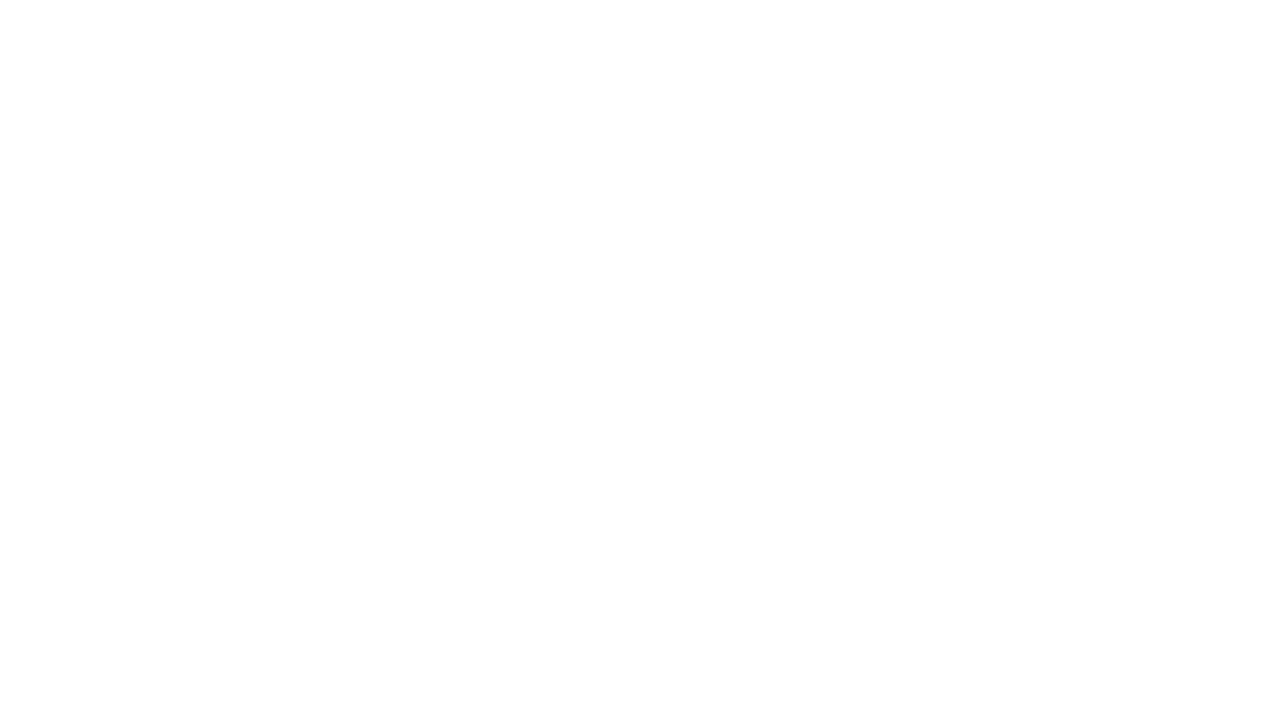
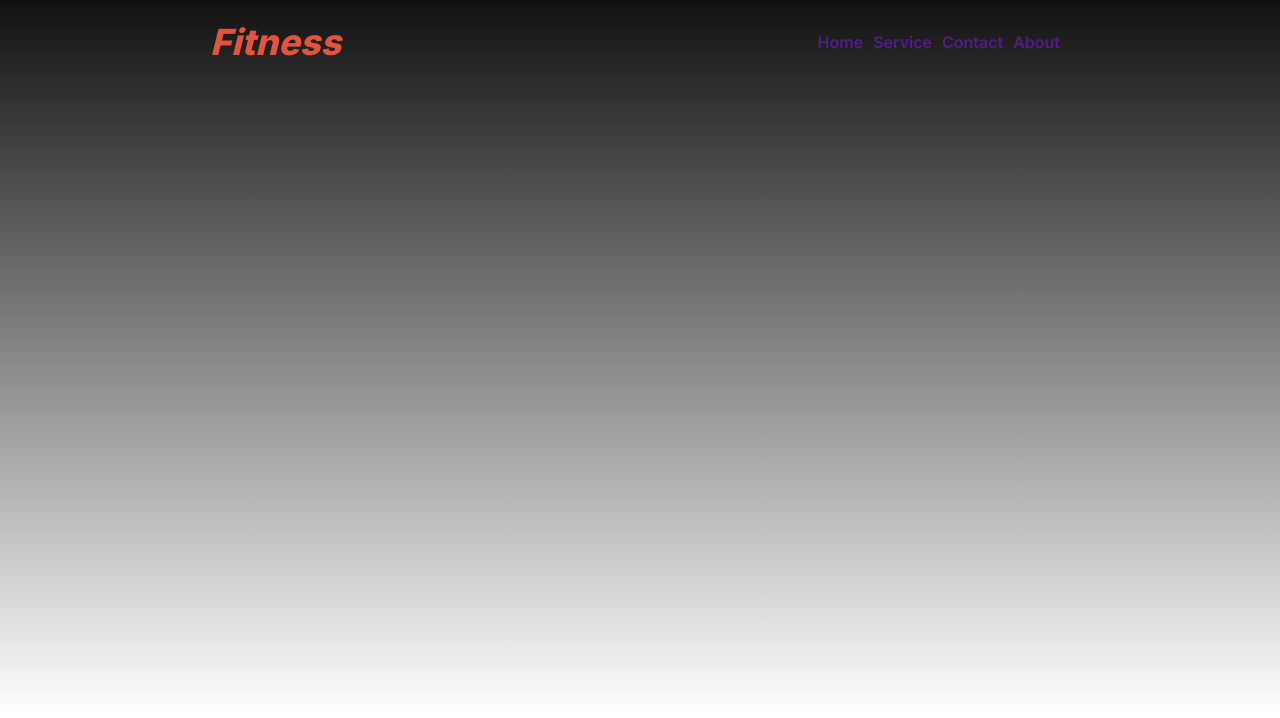
Before and after one commit to arefin2319/assignment-2-arefin, a plain HTML site: page index.html in a window 1280 px wide. Drawn offline with Linux system fonts and the light colour scheme.

Commit message:
added navbar section

```diff
--- a/index.html
+++ b/index.html
@@ -6,7 +6,23 @@
     <title>Assignment 2_Arefin</title>
     <link rel="stylesheet" href="styles/styles.css">
 </head>
-<body>
+<body class="inter-font">
+    <header class="header-container background">
+          <nav class="navbar display-flex">
+             <h3 class="brand">Fitness</h3>
+             <ul class="nav-links display-flex">
+                <li class="nav-item"><a href="" class="nav-link">Home</a></li>
+                <li class="nav-item"><a href="" class="nav-link">Service</a></li>
+                <li class="nav-item"><a href="" class="nav-link">Contact</a></li>
+                <li class="nav-item"><a href="" class="nav-link">About</a></li>
+             </ul>
+          </nav>
+    </header>
+    <main>
 
+    </main>
+    <footer>
+
+    </footer>
 </body>
 </html>
--- a/styles/styles.css
+++ b/styles/styles.css
@@ -0,0 +1,49 @@
+@import url('https://fonts.googleapis.com/css2?family=Inter:wght@100..900&display=swap');
+
+*{
+    margin: 0;
+}
+
+/* shared-style */
+.inter-font {
+    font-family: "Inter", sans-serif;
+    font-optical-sizing: auto;
+    font-weight: 600;
+    font-style: normal;
+    font-variation-settings:
+      "slnt" 0;
+  }
+  .background {
+    background: linear-gradient(180.00deg, rgb(17, 17, 17),rgba(119, 119, 119, 0) 100%);
+
+  }
+  .display-flex{
+    display: flex;
+  }
+/* header related style */
+
+  .navbar{
+    justify-content: space-between;
+    margin: 0 190px;
+    align-items: center;
+    padding: 20px;
+  }
+
+  .nav-item{
+    list-style: none;
+  }
+  .nav-link{
+    text-decoration: none;
+    margin-right: 10px;
+  }
+.header-container{
+    max-width: 1440px;
+    height: 715px;
+}
+.brand{
+    color: rgb(230, 83, 60);
+    font-size: 2.25rem;
+    font-weight: 800;
+    text-align: left;
+    font-style: italic;
+}
```
